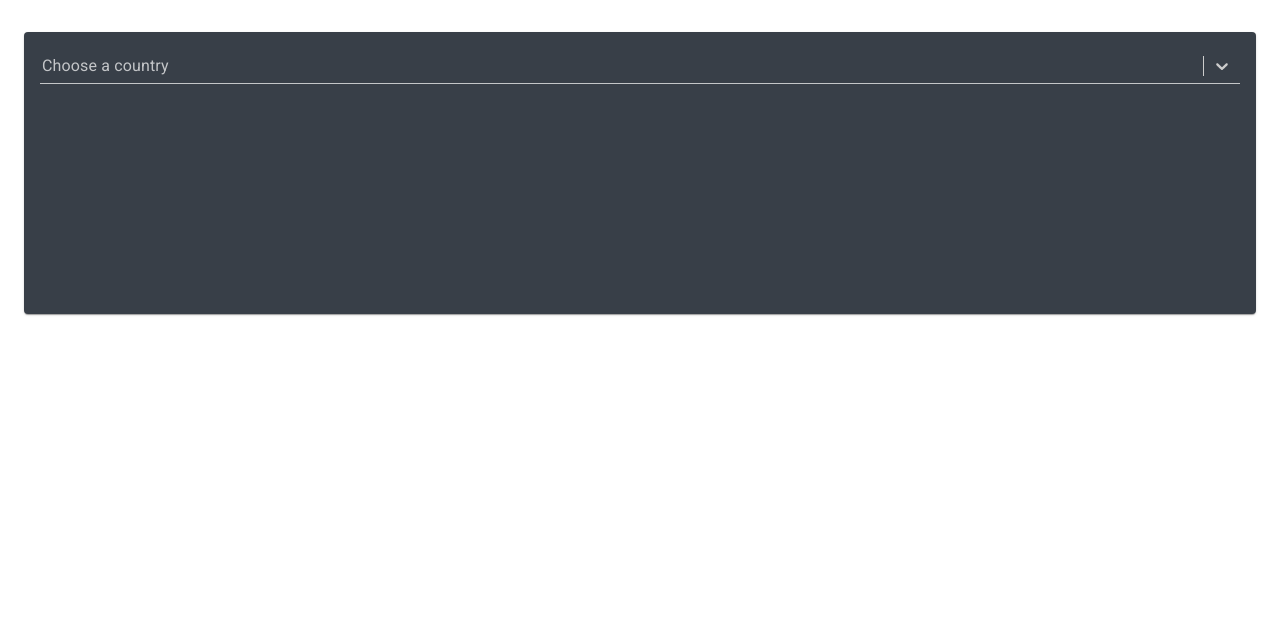
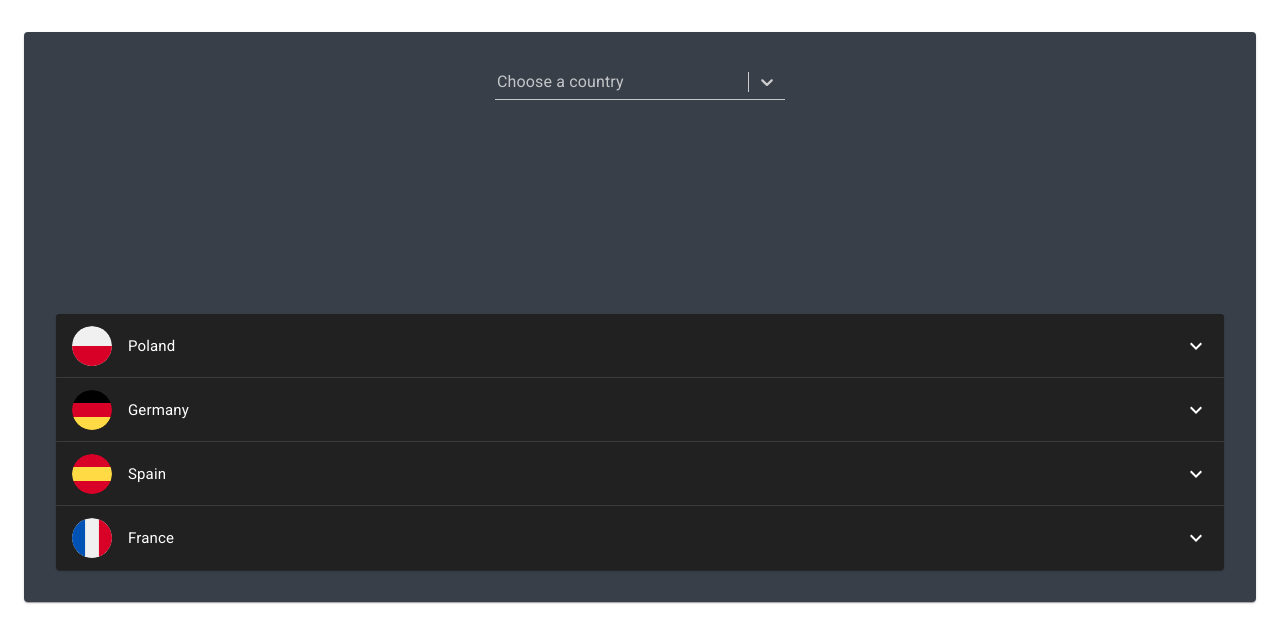
Before and after one commit to Marek-Kazimierczak/Polluted-Cities-Guide, a React (Create React App) app: page / in a window 1280 px wide. Shown: the top 642 px of the page. Built offline with nearby package versions, Linux system fonts and the light colour scheme.

Commit message:
Add Accordion and ExpansionPanels

```diff
--- /dev/null
+++ b/src/components/Common/Accordion/ExpansionItem/index.jsx
@@ -0,0 +1,64 @@
+import React from "react";
+import { makeStyles } from "@material-ui/core/styles";
+import ExpansionPanel from "@material-ui/core/ExpansionPanel";
+import ExpansionPanelDetails from "@material-ui/core/ExpansionPanelDetails";
+import ExpansionPanelSummary from "@material-ui/core/ExpansionPanelSummary";
+import Typography from "@material-ui/core/Typography";
+import ExpandMoreIcon from "@material-ui/icons/ExpandMore";
+import { Avatar } from "@material-ui/core";
+
+const useStyles = makeStyles(theme => ({
+  root: {
+    backgroundColor: "#212121",
+    "& div": {
+      display: "flex",
+      flexDirection: "row",
+      justifyContent: "flex-start",
+      alignItems: "center"
+    }
+  },
+  heading: {
+    fontSize: theme.typography.pxToRem(15),
+    flexBasis: "33.33%",
+    flexShrink: 0
+  },
+  details: {
+    backgroundColor: "#303030"
+  },
+  avatar: {
+    marginRight: theme.spacing(2),
+    width: 40,
+    height: 40
+  }
+}));
+
+const ExpansionItem = props => {
+  const classes = useStyles();
+  const [expanded, setExpanded] = React.useState(false);
+
+  const handleChange = (event, isExpanded) => {
+    setExpanded(!expanded);
+  };
+  return (
+    <ExpansionPanel expanded={expanded} onChange={handleChange}>
+      <ExpansionPanelSummary
+        className={classes.root}
+        expandIcon={<ExpandMoreIcon />}
+        aria-controls={`panel-${props.data.label}-content`}
+        id={`panel-${props.data.label}-header`}
+      >
+        <Avatar
+          alt={props.data.label}
+          src={props.data.image}
+          className={classes.avatar}
+        />
+        <Typography className={classes.heading}>{props.data.label}</Typography>
+      </ExpansionPanelSummary>
+      <ExpansionPanelDetails className={classes.details}>
+        <Typography>{props.data.value}</Typography>
+      </ExpansionPanelDetails>
+    </ExpansionPanel>
+  );
+};
+
+export default ExpansionItem;
--- /dev/null
+++ b/src/components/Common/Accordion/index.jsx
@@ -0,0 +1,33 @@
+import React from "react";
+import { makeStyles } from "@material-ui/core/styles";
+import Paper from "@material-ui/core/Paper";
+import ExpansionItem from "./ExpansionItem";
+
+const useStyles = makeStyles(theme => ({
+  root: {
+    width: "100%",
+    overflow: "hidden"
+  }
+}));
+
+const Accordion = () => {
+  const classes = useStyles();
+
+  const randomText =
+    "There was a bit of a war on Material UI at my last job. It’s a heavy library that is (understandably) very opinionated, while Styled Components was a new found freedom. We could write regular CSS AND inject custom properties like any other React component?? Sign us up.";
+
+  const suggestions = [
+    { label: "Poland", value: randomText, image: "/assets/poland.svg" },
+    { label: "Germany", value: randomText, image: "/assets/germany.svg" },
+    { label: "Spain", value: randomText, image: "/assets/spain.svg" },
+    { label: "France", value: randomText, image: "/assets/france.svg" }
+  ];
+
+  const panels = suggestions.map((panel, index) => (
+    <ExpansionItem data={panel} key={index} />
+  ));
+
+  return <Paper className={classes.root}>{panels}</Paper>;
+};
+
+export default Accordion;
--- a/src/components/Common/Select/index.jsx
+++ b/src/components/Common/Select/index.jsx
@@ -23,7 +23,9 @@ const useStyles = makeStyles(theme => ({
   root: {
     flexGrow: 1,
     height: 250,
-    minWidth: 290
+    maxWidth: 290,
+
+    margin: "0 auto"
   },
   input: {
     display: "flex",
@@ -209,6 +211,7 @@ Placeholder.propTypes = {
 };
 
 const SingleValue = props => {
+  const classes = useStyles();
   return (
     <Chip
       avatar={<Avatar alt={props.data.label} src={props.data.image} />}
--- a/src/components/Layout/MainContainer/index.jsx
+++ b/src/components/Layout/MainContainer/index.jsx
@@ -5,10 +5,12 @@ import { Container, Paper } from "@material-ui/core";
 
 const useStyles = makeStyles(theme => ({
   root: {
-    marginTop: theme.spacing(4)
+    marginTop: theme.spacing(4),
+    minHeight: "80vh"
   },
   paper: {
-    padding: theme.spacing(2),
+    padding: theme.spacing(4),
+    height: "100%",
     backgroundColor: "#383f48"
   }
 }));
--- a/src/theme/GlobalStyle.js
+++ b/src/theme/GlobalStyle.js
@@ -13,6 +13,7 @@ const GlobalStyle = createGlobalStyle`
         font-family: "Roboto", sans-serif;
         margin: 0;
         padding: 0;
+        min-width: 300px;
     }
 `;
 
--- a/src/views/App.jsx
+++ b/src/views/App.jsx
@@ -8,6 +8,7 @@ import { JssProvider } from "react-jss";
 import { create } from "jss";
 import { createGenerateClassName, jssPreset } from "@material-ui/core/styles";
 import MainContainer from "../components/Layout/MainContainer";
+import Accordion from "../components/Common/Accordion";
 
 const generateClassName = createGenerateClassName();
 const jss = create({
@@ -18,6 +19,18 @@ const jss = create({
 const theme = createMuiTheme({
   palette: {
     type: "dark"
+  },
+  overrides: {
+    MuiCardContent: {
+      root: {
+        backgroundColor: "#272c33"
+      }
+    },
+    MuiPaper: {
+      root: {
+        backgroundColor: "#272c33"
+      }
+    }
   }
 });
 
@@ -29,6 +42,7 @@ const App = () => {
           <GlobalStyle />
           <MainContainer>
             <Select />
+            <Accordion />
           </MainContainer>
         </ThemeProvider>
       </MuiThemeProvider>
```
